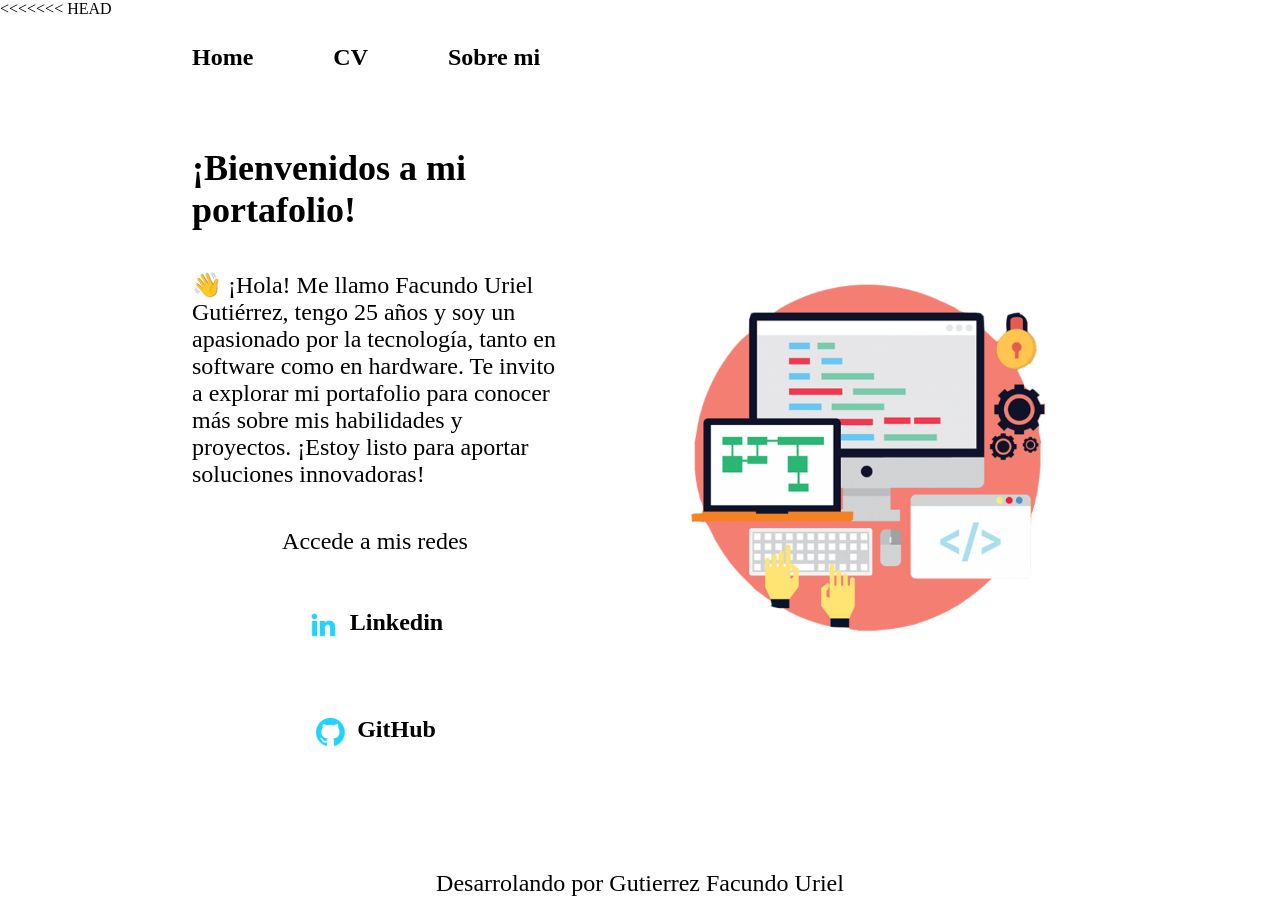
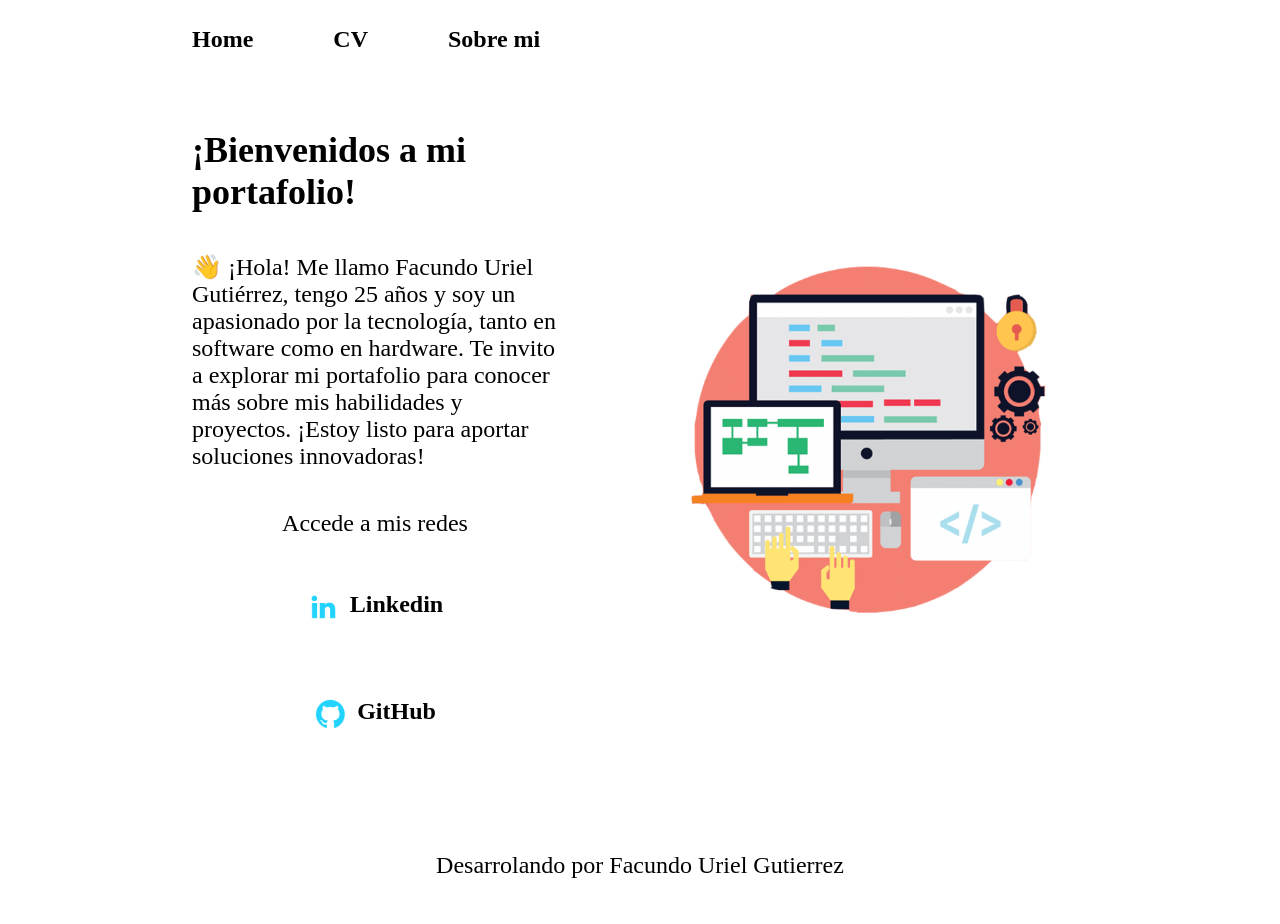
Before and after one commit to tierrezzz/Portafolio, a plain HTML site: page index.html in a window 1280 px wide. Shown: the top 924 px of the page. After the commit the page ends 903 px from the top, so only its background shows below. Drawn offline with Linux system fonts and the light colour scheme.

Commit message:
solucion de conflicto de merge

```diff
--- a/about.html
+++ b/about.html
@@ -1,35 +1,4 @@
-<<<<<<< HEAD
-<!DOCTYPE html>
-<html lang="es-mx">
-<head>
-    <meta charset="UTF-8">
-    <meta name="viewport" content="width=device-width, initial-scale=1.0">
-    <title>Sobre mi</title>
-    <link rel="stylesheet" href="./styles/style.css">
-</head>
-<body>
-    <header class="header">
-        <nav class="header_menu">
-          <a class="header_menu_link" href="index.html">Home</a>
-          <a class="header_menu_link" href="./assets/cv.facundo.gutierrez.pdf">CV</a>
-          <a class="header_menu_link"href="about.html">Sobre mi</a>
-        </nav>
-      </header>
-      <main class="presentacion">
-        <section class="presentacion_contenido">
-            <h1 class="presentacion_contenido_titulo">Sobre mi</h1>
-            <p class="presentacion_contenido_texto">Tengo 25 años, soy estudiante avanzado de licenciatura en sistemas y actualmente curso la tecnicatura superior en programación. Mi mayor pasión es la programación, pero también me interesa el mundo del software en general.
 
-            <p class="presentacion_contenido_texto">Además, cuento con experiencia como técnico freelancer en mantenimiento y reparación de PC, con habilidades en diagnóstico, instalacion de software, optimización de rendimiento, ensamblaje y solución de problemas tanto de hardware como de software.
-
-        </section>
-        <img class="presentacion_img" src="./assets/foto_cv.jpeg" alt="Foto de Ana García desarrolando un proyecto" />
-      </main>
-      <footer class="footer">
-        <p>Desarrolando por Gutierrez Facundo Uriel</p>
-      </footer>
-</body>
-=======
 <!DOCTYPE html>
 <html lang="es-mx">
 <head>
@@ -60,5 +29,4 @@
         <p>Desarrolando por Facundo Uriel Gutierrez</p>
       </footer>
 </body>
->>>>>>> e3c4a80 (Actualizacion)
 </html>
--- a/index.html
+++ b/index.html
@@ -1,49 +1,3 @@
-<<<<<<< HEAD
-<!DOCTYPE html>
-<html lang="es-mx">
-  <head>
-    <meta charset="UTF-8" />
-    <meta name="viewport" content="width=device-width, initial-scale=1.0" />
-    <title>Portafolio</title>
-    <link rel="stylesheet" href="./styles/style.css" />
-  </head>
-  <body>
-    <header class="header">
-      <nav class="header_menu">
-        <a class="header_menu_link" href="index.html">Home</a>
-        <a class="header_menu_link" href="./assets/cv.facundo.gutierrez.pdf">CV</a>
-        <a class="header_menu_link" href="about.html">Sobre mi</a>
-      </nav>
-    </header>
-    <main class="presentacion">
-      <section class="presentacion_contenido">
-        <h1 class="presentacion_contenido_titulo">
-          ¡Bienvenidos a mi
-          <strong class="titulo-destaque">portafolio! </strong>
-        </h1>
-        <p class="presentacion_contenido_texto">
-          👋 ¡Hola! Me llamo Facundo Uriel Gutiérrez, tengo 25 años y soy un apasionado por la tecnología, tanto en software como en hardware.
-           Te invito a explorar mi portafolio para conocer más sobre mis habilidades y proyectos. ¡Estoy listo para aportar soluciones innovadoras!
-        </p>
-        <div class="presentacion_enlaces">
-          <h2 class="presentacion_enlaces_subtitulo"> Accede a mis redes</h2>
-          <a class ="presentacion_enlaces_link" href="https://www.linkedin.com/in/facundo-gutierrez-448539246/">
-            <img src="./assets/linkedin.png" alt="">
-            Linkedin</a>
-          <a class ="presentacion_enlaces_link" href="https://github.com/tierrezzz">
-            <img src="./assets/github.png" alt="">
-            GitHub</a>
-        </div>
-      </section>
-
-      <img class="presentacion_imagen_home" src="./assets/img_prog.png" class="img-pequena" alt="Foto de Ana García desarrolando un proyecto" />
-    </main>
-    <footer class="footer">
-      <p>Desarrolando por Gutierrez Facundo Uriel</p>
-    </footer>
-  </body>
-</html>
-=======
 <!DOCTYPE html>
 <html lang="es-mx">
   <head>
@@ -88,4 +42,3 @@
     </footer>
   </body>
 </html>
->>>>>>> e3c4a80 (Actualizacion)
```
